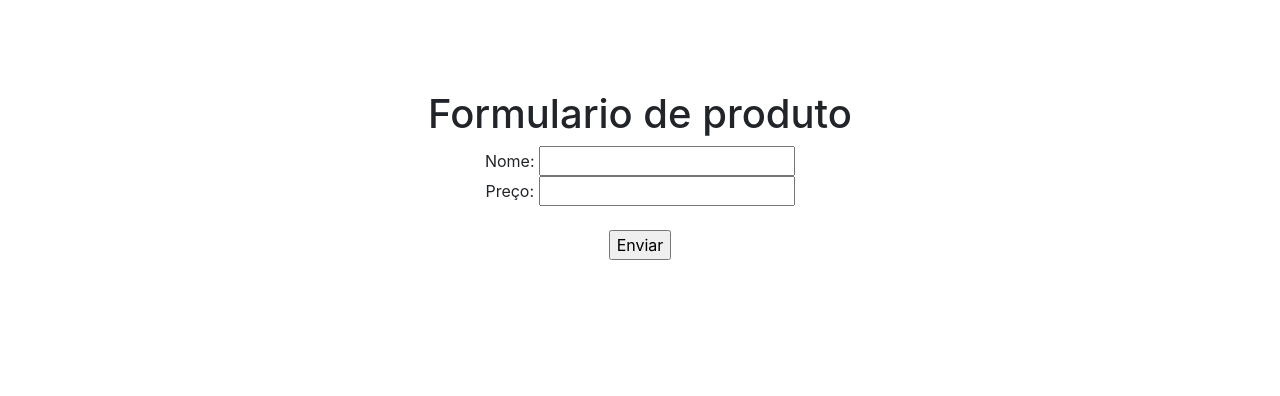
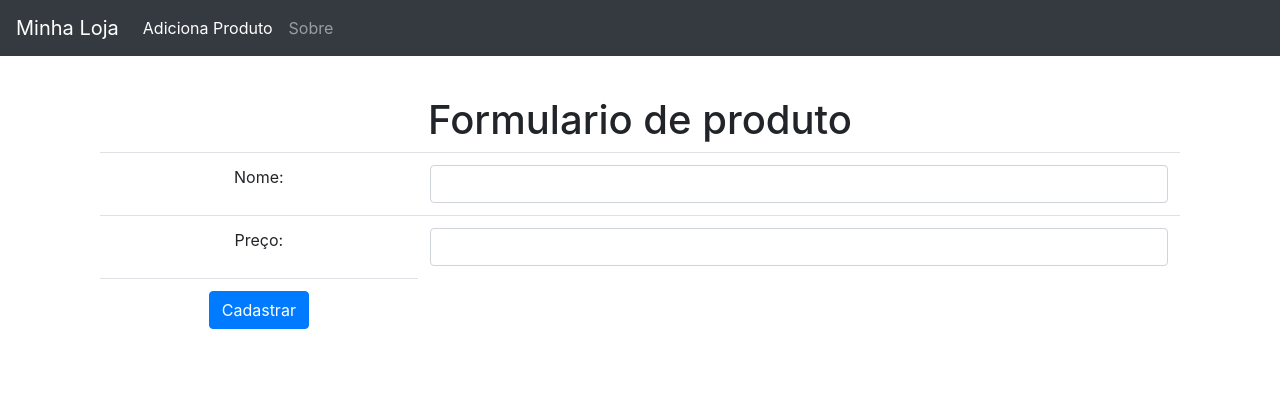
Before and after one commit to CleuJunior/PHP-MYSQL, a PHP site: page /produForm.php in a window 1280 px wide. Shown: the top 396 px of the page. Run offline with PHP 8.4, Linux system fonts and the light colour scheme.

Commit message:
Melhorando a interface

```diff
--- a/cabecalho.php
+++ b/cabecalho.php
@@ -7,6 +7,19 @@
     <script src="https://stackpath.bootstrapcdn.com/bootstrap/4.1.3/js/bootstrap.min.js" integrity="sha384-ChfqqxuZUCnJSK3+MXmPNIyE6ZbWh2IMqE241rYiqJxyMiZ6OW/JmZQ5stwEULTy" crossorigin="anonymous"></script>
     <title>PHP e MySQL</title>
 </head>
-<body>
+<body style="padding-top: 0px;">
+    <nav class="navbar navbar-expand-lg navbar-dark bg-dark">
+        <a class="navbar-brand" href="index.php">Minha Loja</a>
+        <div class="collapse navbar-collapse" id="navbarTogglerDemo02">
+            <ul class="navbar-nav mr-auto mt-2 mt-lg-0">
+            <li class="nav-item active">
+                <a class="nav-link" href="produForm.php">Adiciona Produto <span class="sr-only">(current)</span></a>
+            </li>
+            <li class="nav-item">
+                <a class="nav-link" href="#">Sobre</a>
+            </li>
+            </ul>
+        </div>
+    </nav>
 <div class="container">
     <div class="principal">
--- a/produForm.php
+++ b/produForm.php
@@ -1,9 +1,21 @@
 <?php include 'cabecalho.php' ?>
         <h1>Formulario de produto</h1>
 <form action="addProd.php" method="get">
-    Nome: <input type="text" name="nome"><br>
-    Preço: <input type="number" name="preco"><br><br>
-    <input type="submit" value="Enviar">
+    <table class="table">
+        <tr>
+            <td>Nome:</td>
+            <td><input type="text" name="nome" class="form-control"></td>
+        </tr>
+        <tr>
+            <td>Preço:</td>
+            <td> <input type="number" name="preco" class="form-control"></td>
+        </tr>
+        <tr>
+            <td> <input type="submit" value="Cadastrar" class="btn btn-primary"></td>
+
+        </tr>
+    </table>
+
 
 </form>
 <?php include 'rodape.php'?>
--- a/style/loja.css
+++ b/style/loja.css
@@ -1,5 +1,5 @@
 body{
-    padding-top: 50px;
+    padding-top: 0px;
 
 }
 
```
Also changed, not shown: addProd.php (+19 -1 lines).
